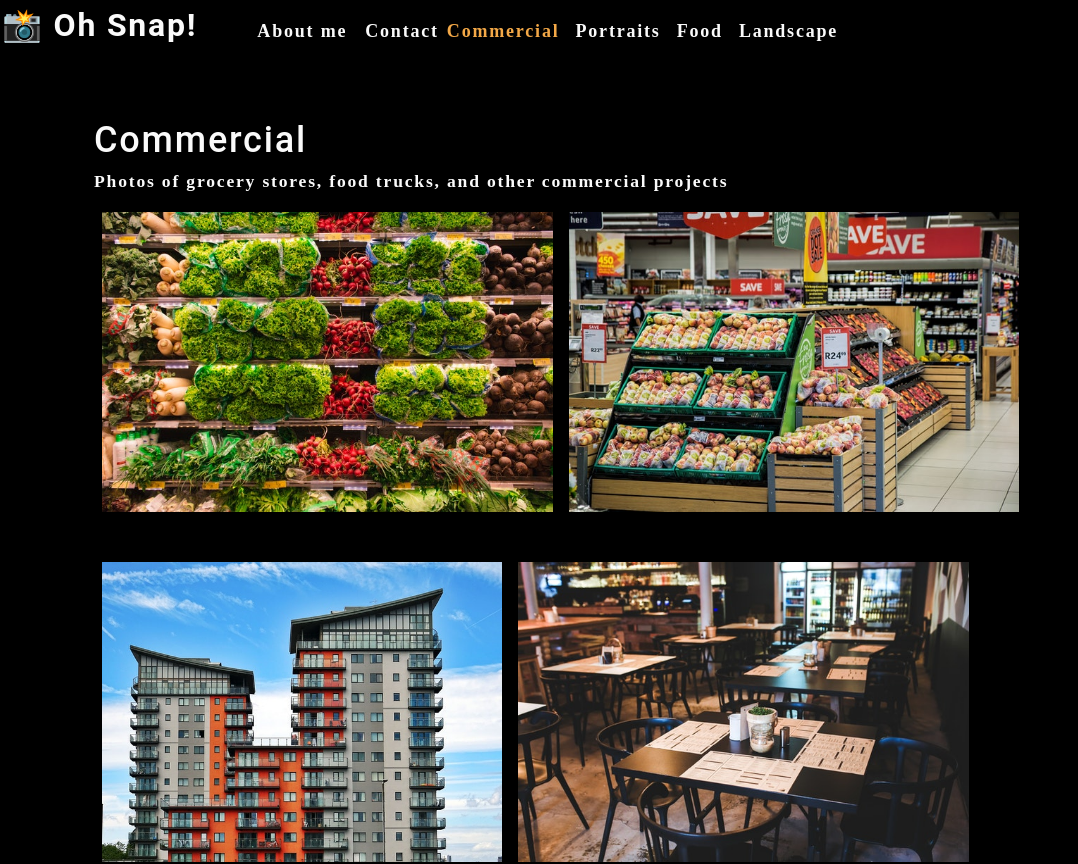
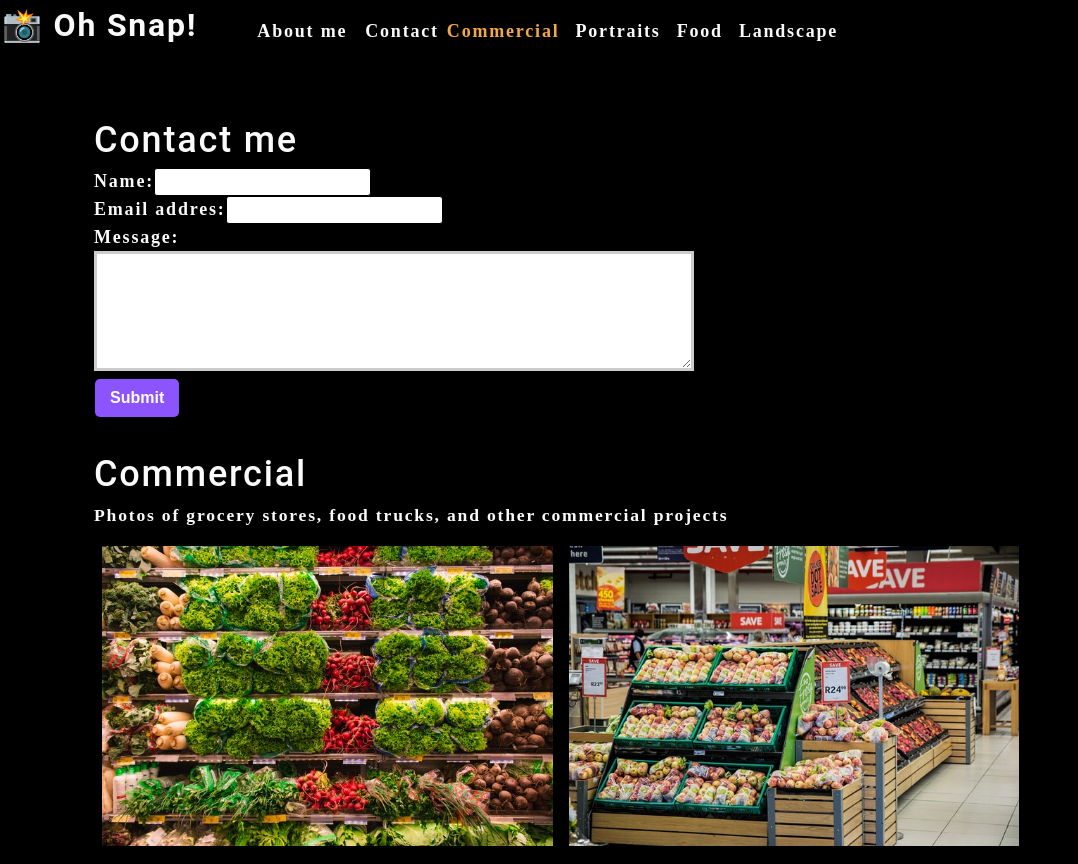
Before and after one commit to nguyen-william93/photo-port, a React (Create React App) app: page / in a window 1280 px wide. Shown: the top 864 px of the page, without its empty margins (0-1078 px from the left). Built offline with nearby package versions, Linux system fonts and the light colour scheme.

Commit message:
contact form is functional

```diff
--- a/src/App.js
+++ b/src/App.js
@@ -3,6 +3,7 @@
 import About from './components/About';
 import Nav from './components/Nav';
 import Gallery from './components/Gallery';
+import ContactForm from './components/Contact';
 
 function App() {
   const [categories] = useState([
@@ -17,6 +18,7 @@
     <div>
       <Nav categories = {categories} setCurrentCategory={setCurrentCategory} currentCategory={currentCategory}></Nav>
       <main>
+        <ContactForm></ContactForm>
         <Gallery currentCategory={currentCategory}></Gallery>
         <About></About>
       </main>
--- /dev/null
+++ b/src/components/Contact/index.js
@@ -0,0 +1,38 @@
+import React, {useState} from 'react';
+
+function ContactForm(){
+    const [formState, setFormState] = useState({name:'', email:'', message:''});
+    const {name, email, message} = formState;
+
+    function handleChange(e){
+        setFormState({...formState, [e.target.name]: e.target.value })
+    }
+
+    function handleSubmit(e){
+        e.preventDefault();
+        console.log(formState);
+    }
+
+    return(
+        <section>
+            <h1>Contact me</h1>
+            <form id='contact-form' onSubmit={handleSubmit}>
+                <div>
+                    <label htmlFor='name'>Name:</label>
+                    <input type='text' defaultValue={name} name='name' onChange={handleChange}/>
+                </div>
+                <div>
+                    <label htmlFor='email'>Email addres:</label>
+                    <input type='email' defaultValue={email} name='email' onChange={handleChange}/>
+                </div>
+                <div>
+                    <label htmlFor='message'>Message:</label>
+                    <textarea name='message' rows='5' defaultValue={message} onChange={handleChange}/>
+                </div>
+                <button type='submit'>Submit</button>
+            </form>
+        </section>
+    )
+}
+
+export default ContactForm;
```
